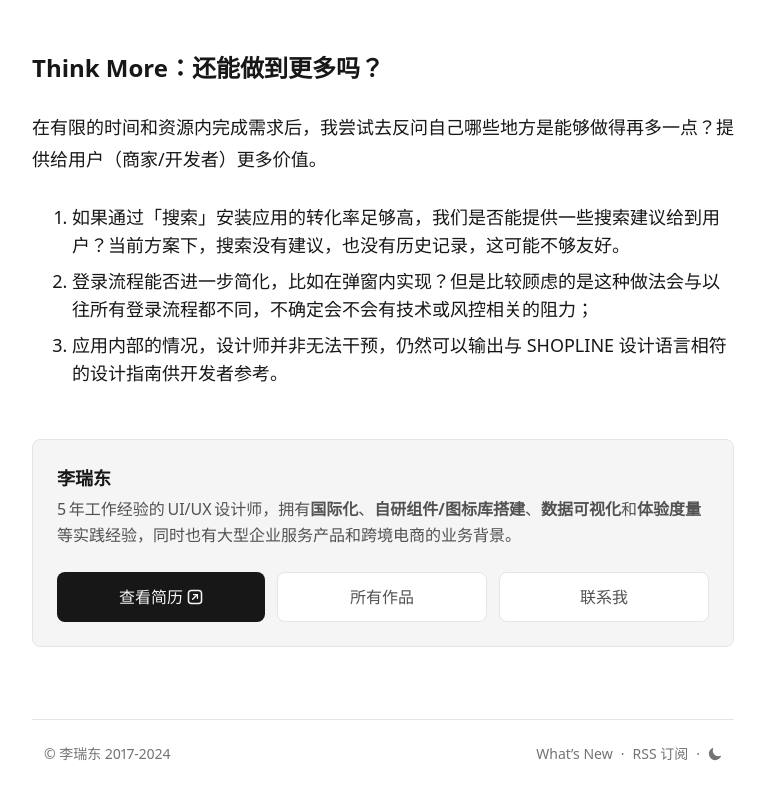
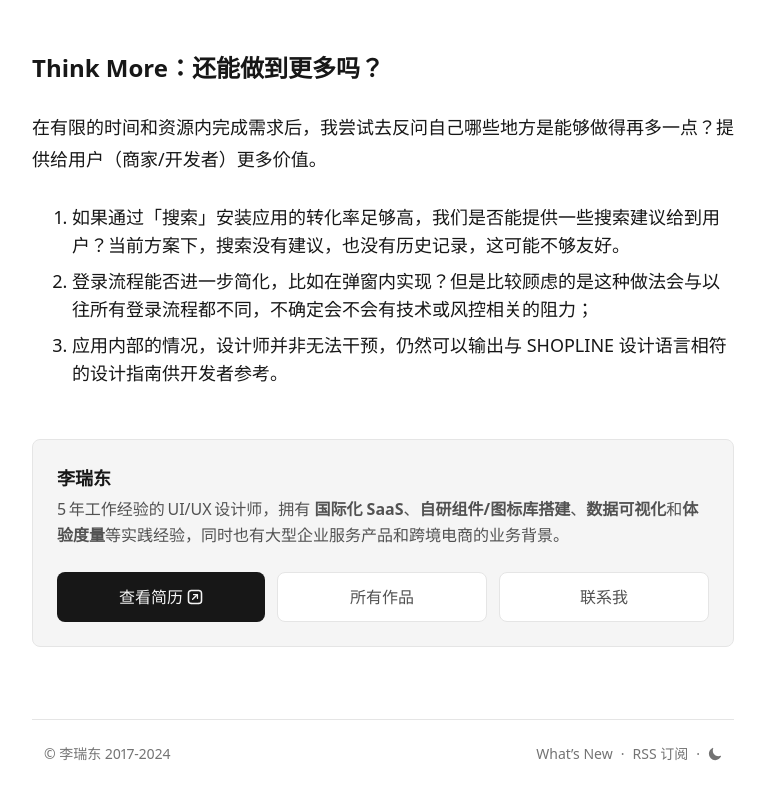
Before and after one commit to Pudge1996/NEXT.LRD.IM, a Next.js app: page /project/sl-appstore in a window 1280 px wide. Shown: the part 5890-6690 px from the top of the page, without its empty margins (257-1022 px from the left). Built offline with nearby package versions, Linux system fonts and the light colour scheme.

Commit message:
Corrected texts

```diff
--- a/components/project/ProjectFooter.js
+++ b/components/project/ProjectFooter.js
@@ -10,7 +10,7 @@ export default function ProjectFooter() {
           <div className="text-lg font-semibold">李瑞东</div>
           <div className="text-secondary">
             <span>
-              5 年工作经验的 UI/UX 设计师，拥有<strong>国际化</strong>、
+              5 年工作经验的 UI/UX 设计师，拥有 <strong>国际化 SaaS</strong>、
               <strong>自研组件/图标库搭建</strong>、<strong>数据可视化</strong>
               和<strong>体验度量</strong>
               等实践经验，同时也有大型企业服务产品和跨境电商的业务
```
